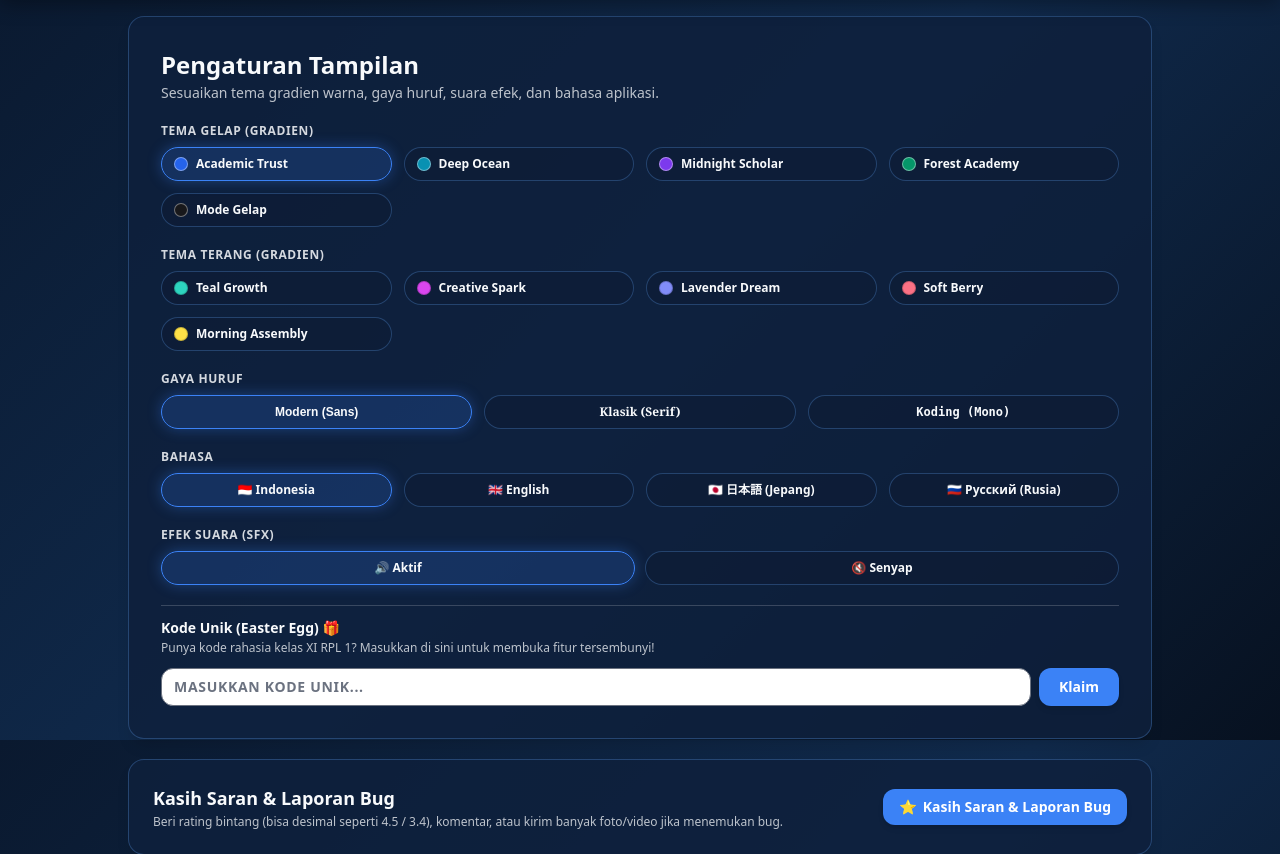
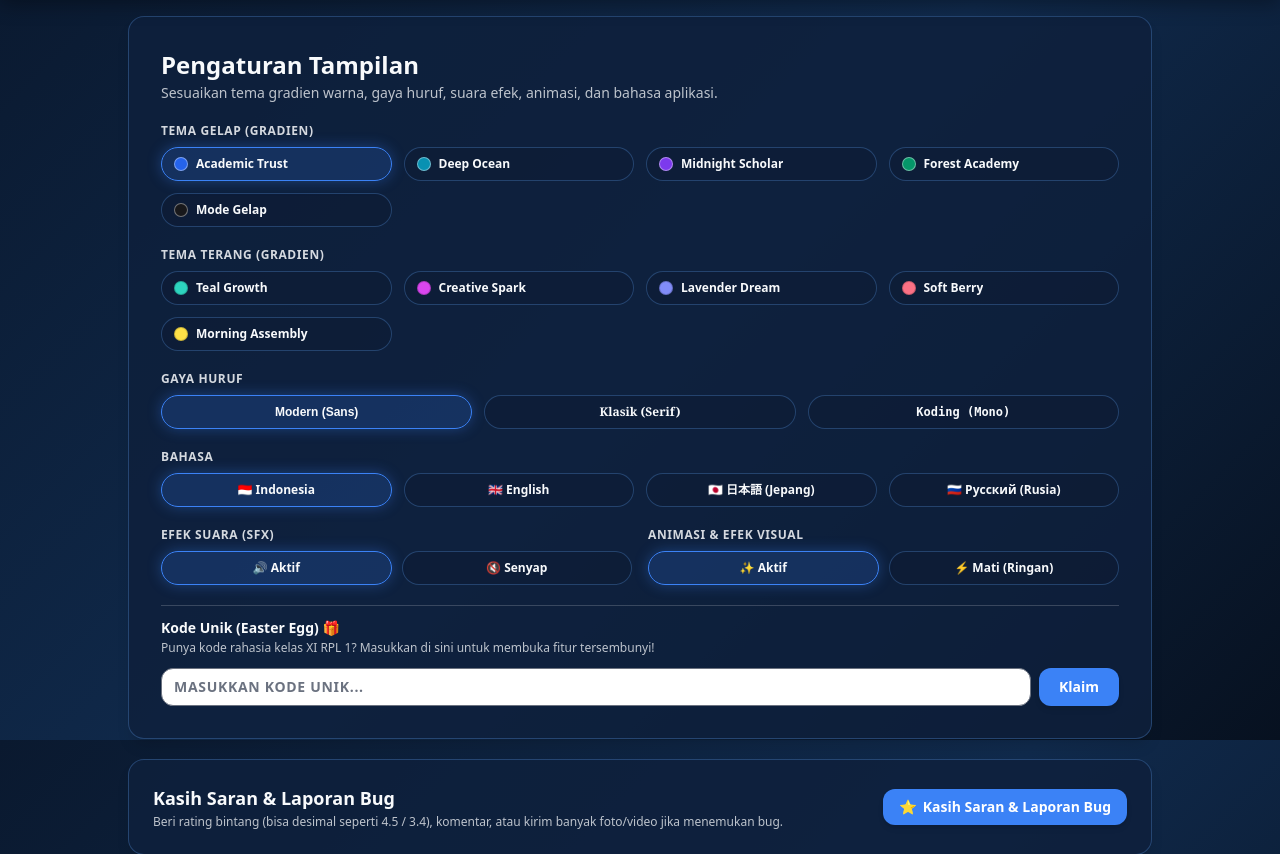
Before and after one commit to Yatagam120/HIDUPTAMSIS44, a Laravel app: page /pengaturan in a window 1280 px wide. Shown: the part 60-914 px from the top of the page. Run offline with Laravel 12, Linux system fonts and the light colour scheme; a user stored in the database is signed in; data comes from the database, SQL or seed files in the repository; style sheets or scripts are compiled from the project's sources; parts of the project's set-up code (start-up, migrations or seed data) failed here and were passed over.

Commit message:
Update app layout with animation toggle, fix AP role 500 error, and storage route

```diff
--- a/resources/views/layouts/app.blade.php
+++ b/resources/views/layouts/app.blade.php
@@ -455,8 +455,27 @@
             }
         }
     </style>
+
+    <!-- Mode Hemat Performa (Saat Toggle Animasi Dimatikan) -->
+    <style id="tamsis-anim-toggle-css">
+        body[data-anim="off"] *,
+        body[data-anim="off"] *::before,
+        body[data-anim="off"] *::after {
+            animation: none !important;
+            transition: none !important;
+            scroll-behavior: auto !important;
+        }
+        body[data-anim="off"] .theme-card,
+        body[data-anim="off"] nav.main-tamsis-nav {
+            backdrop-filter: none !important;
+            -webkit-backdrop-filter: none !important;
+        }
+        body[data-anim="off"] #tamsis-splash {
+            display: none !important;
+        }
+    </style>
 </head>
-<body class="antialiased" data-theme="academic-trust" data-font="sans">
+<body class="antialiased" data-theme="academic-trust" data-font="sans" data-anim="on">
 
     <!-- Splash Screen Kilat -->
     <div id="tamsis-splash">
@@ -478,8 +497,9 @@
         </div>
     </div>
     <script>
-        if (sessionStorage.getItem('tamsis_booted')) {
-            document.getElementById('tamsis-splash').style.display = 'none';
+        if (sessionStorage.getItem('tamsis_booted') || localStorage.getItem('app_anim') === 'off') {
+            const sp = document.getElementById('tamsis-splash');
+            if (sp) sp.style.display = 'none';
         }
     </script>
 
@@ -548,8 +568,10 @@
         function applySavedAppearance() {
             const savedTheme = localStorage.getItem('app_theme') || 'academic-trust';
             const savedFont  = localStorage.getItem('app_font') || 'sans';
+            const savedAnim  = localStorage.getItem('app_anim') || 'on';
             document.body.setAttribute('data-theme', savedTheme);
             document.body.setAttribute('data-font', savedFont);
+            document.body.setAttribute('data-anim', savedAnim);
         }
         applySavedAppearance();
 
@@ -609,7 +631,7 @@
                 day_kamis: 'Kamis',
                 day_jumat: 'Jumat',
                 settings_title: 'Pengaturan Tampilan',
-                settings_sub: 'Sesuaikan tema gradien warna, gaya huruf, suara efek, dan bahasa aplikasi.',
+                settings_sub: 'Sesuaikan tema gradien warna, gaya huruf, suara efek, animasi, dan bahasa aplikasi.',
                 dark_theme_label: 'Tema Gelap (Gradien)',
                 light_theme_label: 'Tema Terang (Gradien)',
                 font_style_label: 'Gaya Huruf',
@@ -617,6 +639,9 @@
                 sfx_label: 'Efek Suara (SFX)',
                 sfx_on: 'Aktif',
                 sfx_off: 'Senyap',
+                anim_label: 'Animasi & Efek Visual',
+                anim_on: 'Aktif',
+                anim_off: 'Mati (Ringan)',
                 easter_title: 'Kode Unik (Easter Egg) 🎁',
                 easter_sub: 'Punya kode rahasia kelas XI RPL 1? Masukkan di sini untuk membuka fitur tersembunyi!',
                 klaim_btn: 'Klaim',
@@ -625,7 +650,7 @@
                 rating_label: 'Rating Web (0.0 – 5.0 Bintang)',
                 rating_hint: 'Geser slider atau ketik angka desimal seperti 4.5, 3.4, atau 5.0.',
                 komentar_label: 'Komentar / Saran / Detail Bug',
-                lampiran_bug_label: 'Lampiran Foto / Video Bug (Opsional)',
+                lampiran_bug_label: 'Lampiran Foto / Video Bug (Bisa Lebih Dari 1 File)',
                 kirim_saran_btn: 'Kirim Saran ke Admin',
                 ap_title: 'Admin Panel (AP)',
                 ap_sub: 'Kelola persetujuan akun, role pengguna, dan tinjau kritik dari kelas XI RPL 1.',
@@ -652,7 +677,7 @@
                 day_kamis: 'Thursday',
                 day_jumat: 'Friday',
                 settings_title: 'Display Settings',
-                settings_sub: 'Customize color gradient themes, font styles, sound effects, and app language.',
+                settings_sub: 'Customize color gradient themes, font styles, sound effects, animations, and app language.',
                 dark_theme_label: 'Dark Theme (Gradient)',
                 light_theme_label: 'Light Theme (Gradient)',
                 font_style_label: 'Font Style',
@@ -660,6 +685,9 @@
                 sfx_label: 'Sound Effects (SFX)',
                 sfx_on: 'Active',
                 sfx_off: 'Muted',
+                anim_label: 'Animations & Visual Effects',
+                anim_on: 'On',
+                anim_off: 'Off (Lite)',
                 easter_title: 'Unique Code (Easter Egg) 🎁',
                 easter_sub: 'Have a secret XI RPL 1 class code? Enter it here to unlock hidden features!',
                 klaim_btn: 'Claim',
@@ -668,7 +696,7 @@
                 rating_label: 'Web Rating (0.0 – 5.0 Stars)',
                 rating_hint: 'Drag the slider or enter a decimal value such as 4.5, 3.4, or 5.0.',
                 komentar_label: 'Comment / Suggestion / Bug Details',
-                lampiran_bug_label: 'Bug Photo / Video Attachment (Optional)',
+                lampiran_bug_label: 'Bug Photo / Video Attachment (Multiple Files Supported)',
                 kirim_saran_btn: 'Submit Feedback to Admin',
                 ap_title: 'Admin Panel (AP)',
                 ap_sub: 'Manage account approvals, user roles, and review class feedback.',
@@ -695,7 +723,7 @@
                 day_kamis: '木曜日',
                 day_jumat: '金曜日',
                 settings_title: '表示設定',
-                settings_sub: 'カラーグラデーションテーマ、フォント、効果音、言語をカスタマイズします。',
+                settings_sub: 'カラーグラデーションテーマ、フォント、効果音、アニメーション、言語をカスタマイズします。',
                 dark_theme_label: 'ダークテーマ（グラデーション）',
                 light_theme_label: 'ライトテーマ（グラデーション）',
                 font_style_label: 'フォントスタイル',
@@ -703,6 +731,9 @@
                 sfx_label: '効果音 (SFX)',
                 sfx_on: 'オン',
                 sfx_off: 'ミュート',
+                anim_label: 'アニメーション・視覚効果',
+                anim_on: 'オン',
+                anim_off: 'オフ（軽量）',
                 easter_title: 'ユニークコード (Easter Egg) 🎁',
                 easter_sub: 'XI RPL 1 の秘密コードをお持ちですか？入力して隠し機能を解放しましょう！',
                 klaim_btn: '引き換え',
@@ -711,7 +742,7 @@
                 rating_label: 'ウェブ評価（0.0 ～ 5.0 星）',
                 rating_hint: 'スライダーを動かすか、4.5・3.4・5.0などの数値を直接入力してください。',
                 komentar_label: 'コメント / ご提案 / バグの詳細',
-                lampiran_bug_label: 'バグの写真・動画添付（任意）',
+                lampiran_bug_label: 'バグの写真・動画添付（複数可）',
                 kirim_saran_btn: '管理者に送信する',
                 ap_title: '管理パネル (AP)',
                 ap_sub: 'アカウント承認、ユーザー権限、クラスからのご意見を管理します。',
@@ -738,7 +769,7 @@
                 day_kamis: 'Четверг',
                 day_jumat: 'Пятница',
                 settings_title: 'Настройки отображения',
-                settings_sub: 'Настройте цветовые градиенты, стиль шрифта, звуковые эффекты и язык.',
+                settings_sub: 'Настройте цветовые градиенты, стиль шрифта, звуковые эффекты, анимацию и язык.',
                 dark_theme_label: 'Тёмная тема (Градиент)',
                 light_theme_label: 'Светлая тема (Градиент)',
                 font_style_label: 'Стиль шрифта',
@@ -746,6 +777,9 @@
                 sfx_label: 'Звуковые эффекты (SFX)',
                 sfx_on: 'Включено',
                 sfx_off: 'Без звука',
+                anim_label: 'Анимация и визуальные эффекты',
+                anim_on: 'Вкл',
+                anim_off: 'Выкл (Лёгкий)',
                 easter_title: 'Уникальный код (Easter Egg) 🎁',
                 easter_sub: 'Есть секретный код класса XI RPL 1? Введите его здесь, чтобы открыть скрытые функции!',
                 klaim_btn: 'Активировать',
@@ -754,7 +788,7 @@
                 rating_label: 'Оценка сайта (0.0 – 5.0 звёзд)',
                 rating_hint: 'Передвиньте ползунок или введите число, например 4.5, 3.4 или 5.0.',
                 komentar_label: 'Комментарий / Предложение / Описание бага',
-                lampiran_bug_label: 'Фото или видео бага (необязательно)',
+                lampiran_bug_label: 'Фото или видео бага (можно несколько)',
                 kirim_saran_btn: 'Отправить администратору',
                 ap_title: 'Админ-панель (AP)',
                 ap_sub: 'Управление подтверждением аккаунтов, ролями и отзывами класса XI RPL 1.',
--- a/resources/views/settings.blade.php
+++ b/resources/views/settings.blade.php
@@ -53,7 +53,7 @@
         <div class="theme-card rounded-2xl shadow-lg p-4 sm:p-8 border theme-border space-y-5">
             <div>
                 <h1 class="text-lg sm:text-2xl font-extrabold" data-i18n="settings_title">Pengaturan Tampilan</h1>
-                <p class="text-xs sm:text-sm opacity-75 mt-0.5" data-i18n="settings_sub">Sesuaikan tema gradien warna, gaya huruf, suara efek, dan bahasa aplikasi.</p>
+                <p class="text-xs sm:text-sm opacity-75 mt-0.5" data-i18n="settings_sub">Sesuaikan tema gradien warna, gaya huruf, suara efek, animasi, dan bahasa aplikasi.</p>
             </div>
 
             <!-- Tema Gelap (Gradien) -->
@@ -138,7 +138,8 @@
                 </div>
             </div>
 
-            <!-- Efek Suara (SFX) -->
+            <!-- Efek Suara (SFX) & Animasi Performa -->
+            <div class="grid grid-cols-1 md:grid-cols-2 gap-4">
                 <div>
                     <h2 class="text-xs font-extrabold uppercase tracking-wider opacity-85 mb-2" data-i18n="sfx_label">Efek Suara (SFX)</h2>
                     <div class="grid grid-cols-2 gap-2.5">
@@ -150,6 +151,21 @@
                                 class="setting-pill w-full rounded-full px-4 py-2 text-xs font-bold text-center">
                             🔇 <span data-i18n="sfx_off">Senyap</span>
                         </button>
+                    </div>
+                </div>
+
+                <div>
+                    <h2 class="text-xs font-extrabold uppercase tracking-wider opacity-85 mb-2" data-i18n="anim_label">Animasi & Efek Visual</h2>
+                    <div class="grid grid-cols-2 gap-2.5">
+                        <button type="button" onclick="selectAnim('on')" data-anim-btn="on"
+                                class="setting-pill w-full rounded-full px-4 py-2 text-xs font-bold text-center">
+                            ✨ <span data-i18n="anim_on">Aktif</span>
+                        </button>
+                        <button type="button" onclick="selectAnim('off')" data-anim-btn="off"
+                                class="setting-pill w-full rounded-full px-4 py-2 text-xs font-bold text-center">
+                            ⚡ <span data-i18n="anim_off">Mati (Ringan)</span>
+                        </button>
+                    </div>
                 </div>
             </div>
 
@@ -238,7 +254,6 @@
     </div>
 
     <script>
-        // Akumulasi Multi-File untuk Form Saran (Bisa tambah berkali-kali & hapus satuan)
         const feedbackDataTransfer = new DataTransfer();
         const fbMediaInput = document.getElementById('feedback-media-input');
 
@@ -292,11 +307,13 @@
             const curFont  = localStorage.getItem('app_font') || 'sans';
             const curLang  = localStorage.getItem('app_lang') || 'id';
             const curSfx   = localStorage.getItem('app_sfx') || 'active';
+            const curAnim  = localStorage.getItem('app_anim') || 'on';
 
             document.querySelectorAll('[data-theme-btn]').forEach(b => b.classList.toggle('active-pill', b.dataset.themeBtn === curTheme));
             document.querySelectorAll('[data-font-btn]').forEach(b => b.classList.toggle('active-pill', b.dataset.fontBtn === curFont));
             document.querySelectorAll('[data-lang-btn]').forEach(b => b.classList.toggle('active-pill', b.dataset.langBtn === curLang));
             document.querySelectorAll('[data-sfx-btn]').forEach(b => b.classList.toggle('active-pill', b.dataset.sfxBtn === curSfx));
+            document.querySelectorAll('[data-anim-btn]').forEach(b => b.classList.toggle('active-pill', b.dataset.animBtn === curAnim));
         }
 
         function selectTheme(theme) {
@@ -322,6 +339,13 @@
         function selectSfx(mode) {
             localStorage.setItem('app_sfx', mode);
             if (mode === 'active') playSfx('enter');
+            refreshActivePills();
+        }
+
+        function selectAnim(mode) {
+            localStorage.setItem('app_anim', mode);
+            document.body.setAttribute('data-anim', mode);
+            playSfx('click');
             refreshActivePills();
         }
 
```
Also changed, not shown: app/Http/Controllers/AdminUserController.php (+17 -6 lines), database/migrations/2026_11_22_133022_fix_users_role_column_type.php (added). Lines whose indentation alone changed are shown as unchanged.
